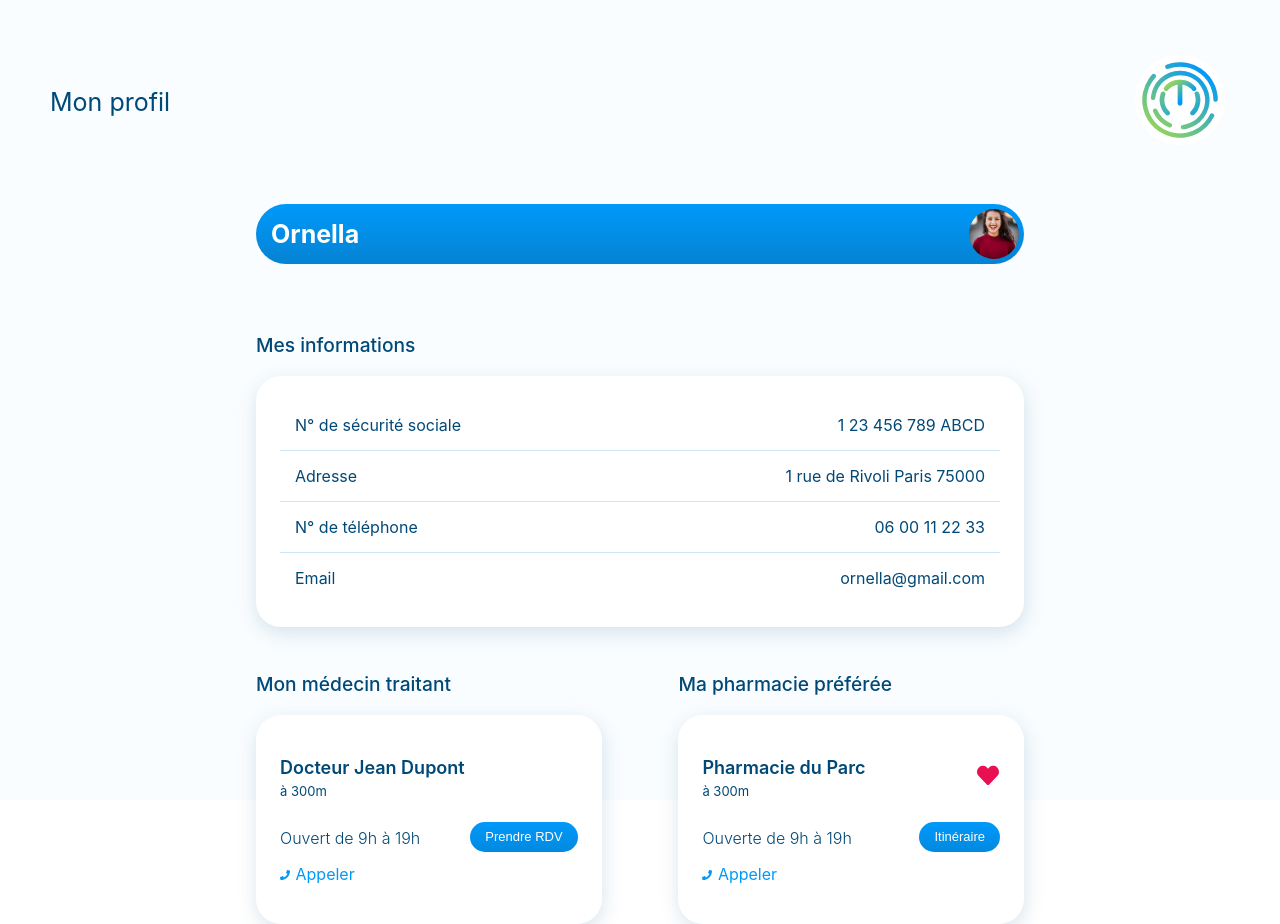
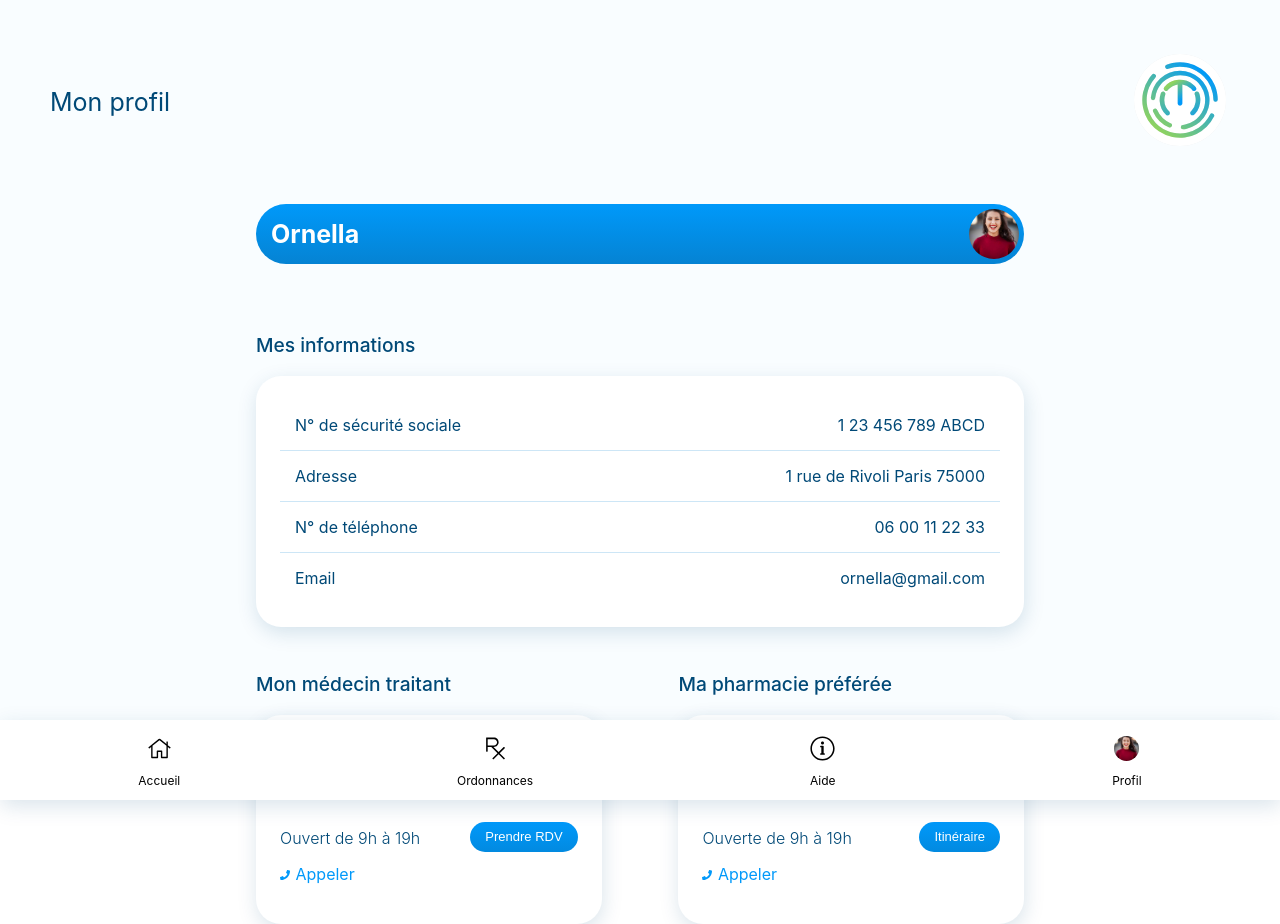
Before and after one commit to Mackee-Health/react-app, a Next.js app: page /profile in a window 1280 px wide. Built offline with nearby package versions, Linux system fonts and the light colour scheme.

Commit message:
Set navbar on all pages

```diff
--- a/pages/help.tsx
+++ b/pages/help.tsx
@@ -7,6 +7,7 @@ import questions from '../public/questions.svg'
 import security from '../public/security.svg'
 import warning from '../public/warning.svg'
 import faq from '../public/faq.svg'
+import Navbar from '../app/components/navbar'
 
 const cardsTitle = {
     outOfDate: "Mon ordonnance est périmée, que faire ?",
@@ -29,6 +30,7 @@ export default function Help() {
                 <Card name={cardsTitle.reportProblem} image={warning} />
                 <Card name={cardsTitle.faq} image={faq} />
             </div>
+            <Navbar></Navbar>
         </div>
     )
 }
--- a/pages/profile.tsx
+++ b/pages/profile.tsx
@@ -5,6 +5,7 @@ import styles from '../app/styles/Profile.module.css'
 import ProfileCard from '../app/components/profileCard';
 import heart from '../public/heart.svg'
 import phone from '../public/phone.svg'
+import Navbar from '../app/components/navbar';
 
 export default function Home() {
     return (
@@ -75,6 +76,7 @@ export default function Home() {
                     </div>
                 </section>
             </main>
+            <Navbar></Navbar>
         </div>
     )
 }
```
